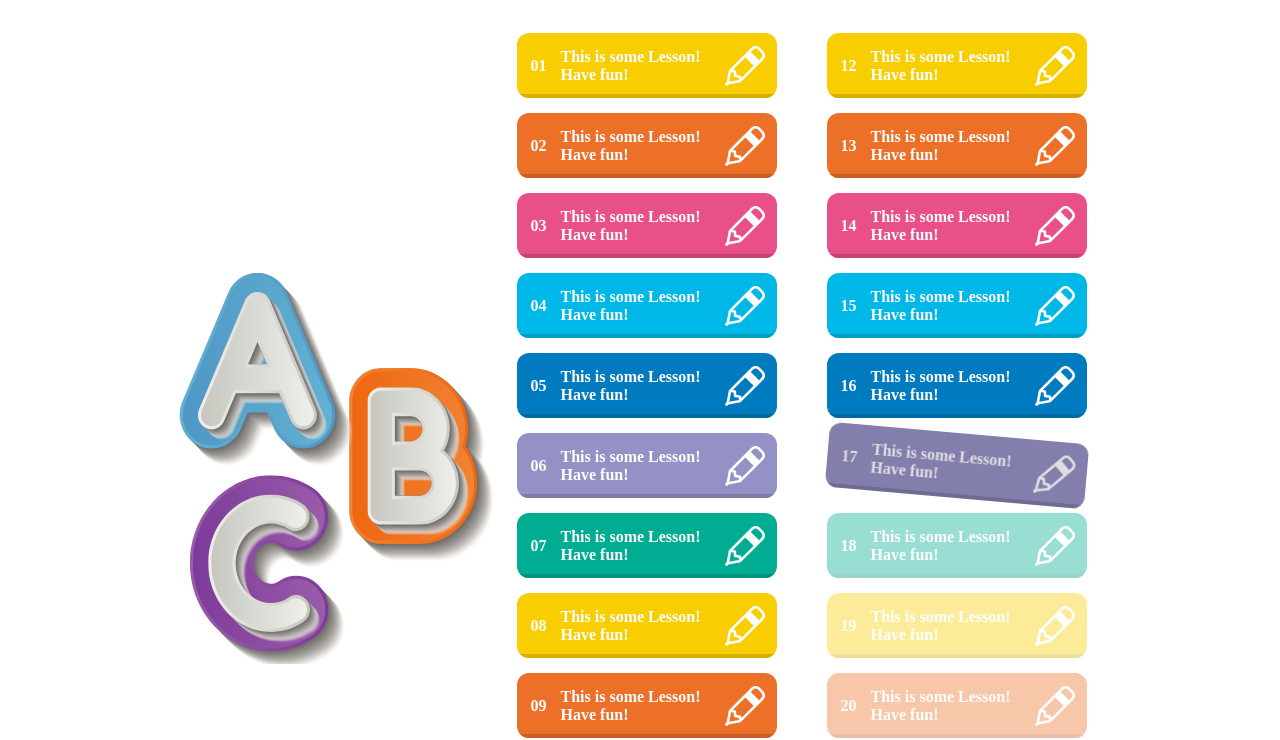
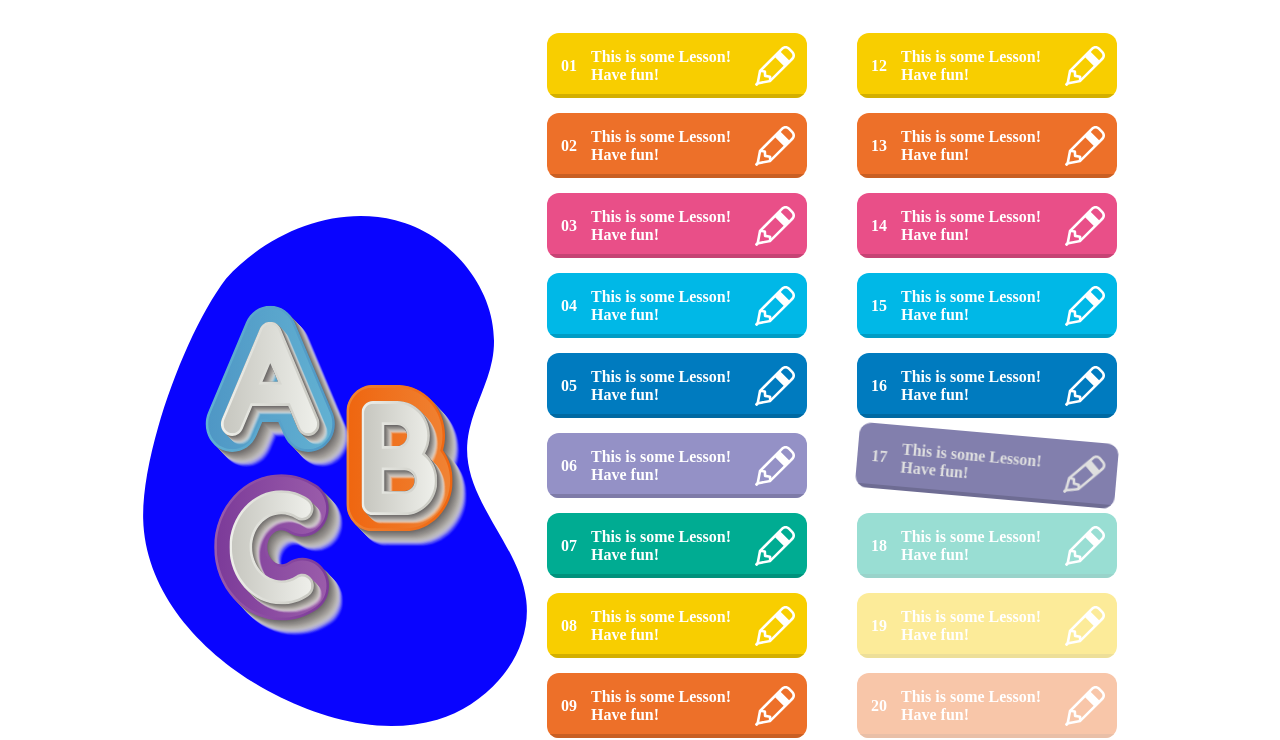
Before and after one commit to DiegoSalazar27/C21-design, a plain HTML site: page php/views/lessons.html in a window 1280 px wide. Shown: the part 82-822 px from the top of the page. Drawn offline with Linux system fonts and the light colour scheme; a web font is replaced by a local one.

Commit message:
New changes

```diff
--- a/JS/lessons.js
+++ b/JS/lessons.js
@@ -10,6 +10,12 @@ function lessonsCreator () {
   let lesson, inf, title, img, p, span;
   var right = document.getElementById("right");
   var left = document.getElementById("left");
+
+  const svg = document.getElementById('svg');
+  let svgC = svg.contentDocument;
+  const papa = svgC.getElementById('papa');
+  papa.setAttribute('fill', "#0904ff");
+
   let l = (nLessons % 2 == 0)? nLessons/2 : parseInt(nLessons/2) + 1;
   let color = [
     "rgb(248, 206, 0)",
@@ -21,7 +27,6 @@ function lessonsCreator () {
     "rgb(0, 172, 146)"
   ];
   colorIndex = 0;
-  alert (l);
   for (let i = 0 ; i < nLessons; i++) {
     lesson = document.createElement("div");
     inf = document.createElement("div");
@@ -46,7 +51,7 @@ function lessonsCreator () {
     p.innerHTML = "This is some Lesson! Have fun!";
 
     inf.appendChild(span);
-    // inf.appendChild(img);
+    inf.appendChild(img);
     title.appendChild(p);
 
     lesson.appendChild(inf);
@@ -65,3 +70,5 @@ function lessonsCreator () {
     colorIndex++;
   }
 }
+
+// const svgColor =
--- a/css/lessons.css
+++ b/css/lessons.css
@@ -57,6 +57,32 @@
   padding: 5px;
 }
 
+#images{
+  min-width: 300px;
+  display: flex;
+  justify-content: center;
+  position: relative;
+  height: 500px;
+  width: 30%;
+  max-width: 450px;
+}
+
+#images > img{
+  width: 70%;
+  position: relative;
+  /* top: 50%;
+  left: 10%; */
+  z-index: 1;
+}
+
+#images > object{
+  width: 100%;
+  position: absolute;
+  top: 0;
+  left: 0;
+  z-index: 0;
+}
+
 .lesson .img {
   /* background-color: rgb(255, 255, 255); */
   width: 40px;
--- a/php/views/lessons.html
+++ b/php/views/lessons.html
@@ -17,7 +17,10 @@
   </header>
 
   <section id="main">
-    <img src="../../img/lessons/abc.svg" alt="The ABC">
+    <div id="images">
+      <img src="../../img/lessons/abc.svg" alt="The ABC">
+      <object type="image/svg+xml" data="../../img/lessons/lessonsb.svg" alt="Lessons" id="svg"></object>
+    </div>
     <div class="lessoncontainer">
       <div class="column" id="left"></div>
 
```
Also changed, not shown: img/lessons/lessonsb.svg (added), php/views/home.html (renamed from php/views/main.html).
